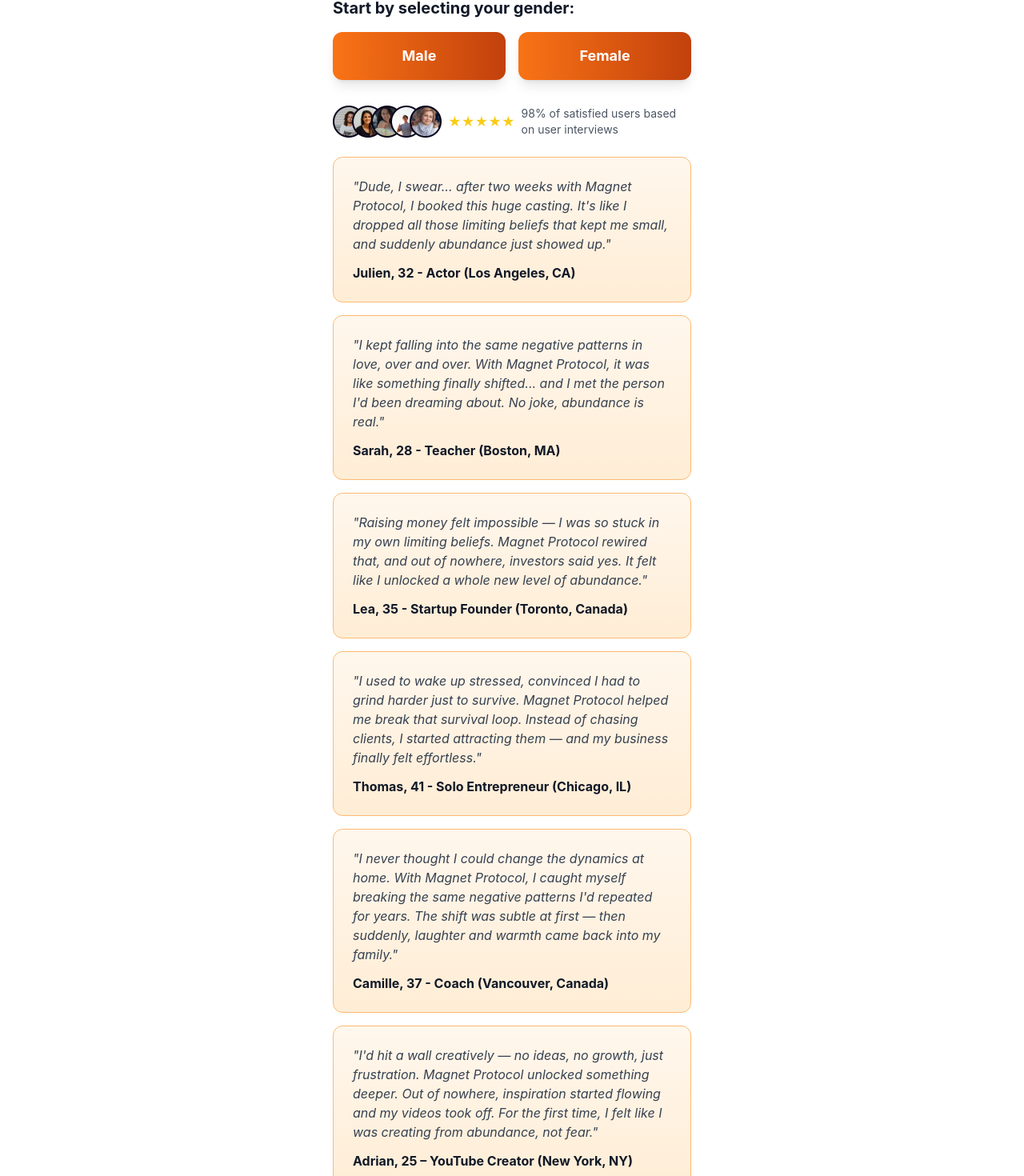
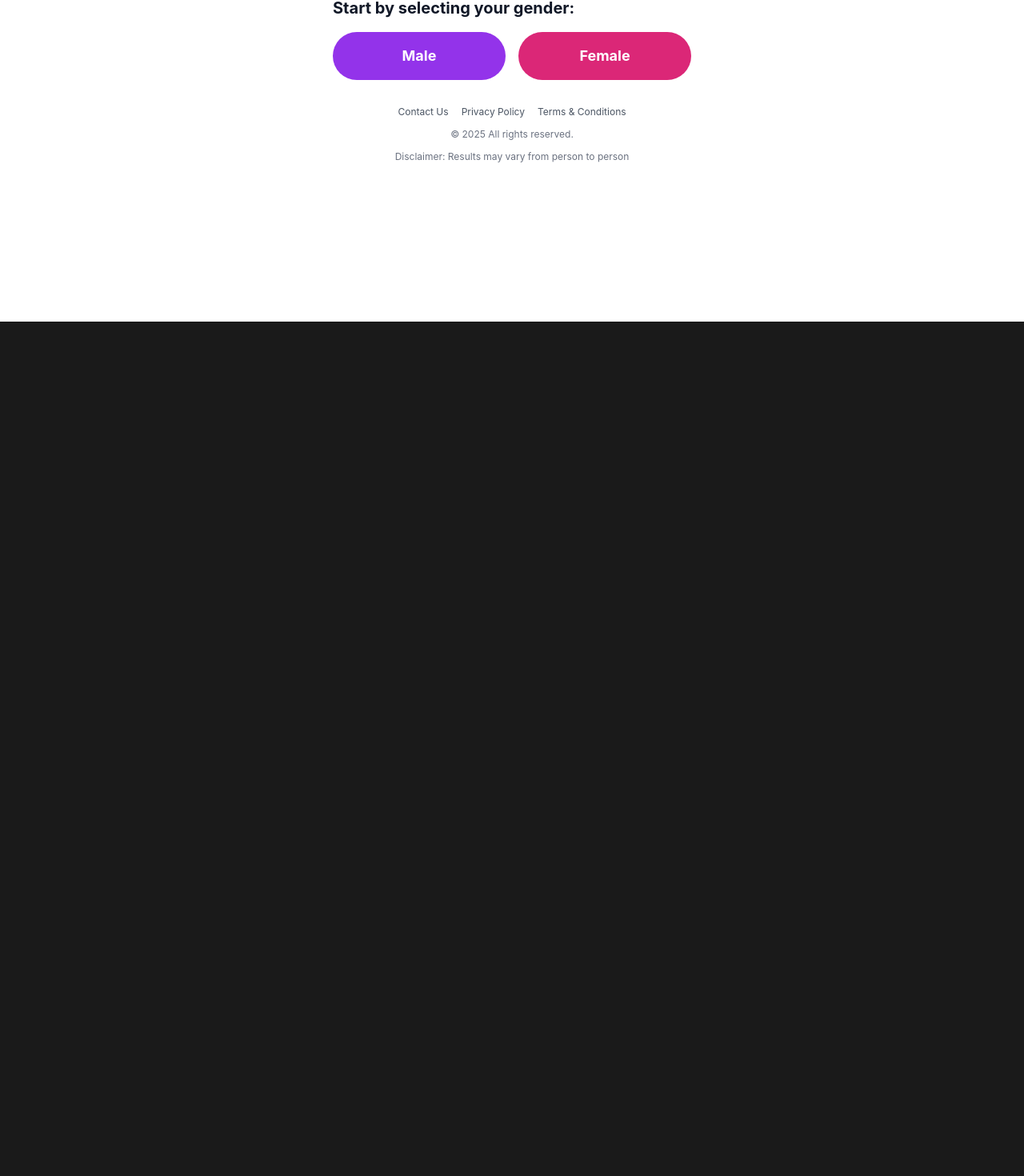
Before and after one commit to oganonymous108/mind-quiz, a Next.js app: page /dc-lp in a window 1280 px wide. Shown: the part 398-1868 px from the top of the page at 80% size. After the commit the page ends 800 px from the top, so only its background shows below. Built offline with nearby package versions, Linux system fonts and the light colour scheme; no server answers.

Commit message:
Remove testimonials and update button styles to solid purple/magenta in /dc-lp

```diff
--- a/app/dc-lp/page.tsx
+++ b/app/dc-lp/page.tsx
@@ -75,84 +75,16 @@
           <div className="flex gap-4">
             <button
               onClick={() => handleGenderSelect('male')}
-              className="flex-1 py-4 px-8 rounded-xl font-bold text-lg bg-gradient-to-r from-orange-500 to-orange-700 text-white shadow-lg hover:scale-105 transition-all"
+              className="flex-1 py-4 px-8 rounded-full font-bold text-lg bg-purple-600 text-white hover:scale-105 transition-all"
             >
               Male
             </button>
             <button
               onClick={() => handleGenderSelect('female')}
-              className="flex-1 py-4 px-8 rounded-xl font-bold text-lg bg-gradient-to-r from-orange-500 to-orange-700 text-white shadow-lg hover:scale-105 transition-all"
+              className="flex-1 py-4 px-8 rounded-full font-bold text-lg bg-pink-600 text-white hover:scale-105 transition-all"
             >
               Female
             </button>
-          </div>
-        </div>
-
-        {/* Social Proof */}
-        <div className="px-4 mb-8">
-          <div className="flex items-center justify-center gap-2 mb-6">
-            <Image
-              src="/members.png"
-              alt="Members"
-              width={200}
-              height={40}
-              className="h-10 w-auto"
-            />
-            <div className="flex items-center gap-2">
-              <div className="flex text-yellow-400">
-                {'★★★★★'.split('').map((star, i) => (
-                  <span key={i}>{star}</span>
-                ))}
-              </div>
-              <span className="text-sm text-gray-600">
-                98% of satisfied users based on user interviews
-              </span>
-            </div>
-          </div>
-
-          {/* Testimonials */}
-          <div className="space-y-4">
-            <div className="bg-gradient-to-b from-orange-50 to-orange-100 border border-orange-300 rounded-xl p-6">
-              <p className="text-gray-700 italic mb-3">
-                &quot;Dude, I swear... after two weeks with Magnet Protocol, I booked this huge casting. It&apos;s like I dropped all those limiting beliefs that kept me small, and suddenly abundance just showed up.&quot;
-              </p>
-              <p className="text-gray-900 font-bold">Julien, 32 - Actor (Los Angeles, CA)</p>
-            </div>
-
-            <div className="bg-gradient-to-b from-orange-50 to-orange-100 border border-orange-300 rounded-xl p-6">
-              <p className="text-gray-700 italic mb-3">
-                &quot;I kept falling into the same negative patterns in love, over and over. With Magnet Protocol, it was like something finally shifted... and I met the person I&apos;d been dreaming about. No joke, abundance is real.&quot;
-              </p>
-              <p className="text-gray-900 font-bold">Sarah, 28 - Teacher (Boston, MA)</p>
-            </div>
-
-            <div className="bg-gradient-to-b from-orange-50 to-orange-100 border border-orange-300 rounded-xl p-6">
-              <p className="text-gray-700 italic mb-3">
-                &quot;Raising money felt impossible — I was so stuck in my own limiting beliefs. Magnet Protocol rewired that, and out of nowhere, investors said yes. It felt like I unlocked a whole new level of abundance.&quot;
-              </p>
-              <p className="text-gray-900 font-bold">Lea, 35 - Startup Founder (Toronto, Canada)</p>
-            </div>
-
-            <div className="bg-gradient-to-b from-orange-50 to-orange-100 border border-orange-300 rounded-xl p-6">
-              <p className="text-gray-700 italic mb-3">
-                &quot;I used to wake up stressed, convinced I had to grind harder just to survive. Magnet Protocol helped me break that survival loop. Instead of chasing clients, I started attracting them — and my business finally felt effortless.&quot;
-              </p>
-              <p className="text-gray-900 font-bold">Thomas, 41 - Solo Entrepreneur (Chicago, IL)</p>
-            </div>
-
-            <div className="bg-gradient-to-b from-orange-50 to-orange-100 border border-orange-300 rounded-xl p-6">
-              <p className="text-gray-700 italic mb-3">
-                &quot;I never thought I could change the dynamics at home. With Magnet Protocol, I caught myself breaking the same negative patterns I&apos;d repeated for years. The shift was subtle at first — then suddenly, laughter and warmth came back into my family.&quot;
-              </p>
-              <p className="text-gray-900 font-bold">Camille, 37 - Coach (Vancouver, Canada)</p>
-            </div>
-
-            <div className="bg-gradient-to-b from-orange-50 to-orange-100 border border-orange-300 rounded-xl p-6">
-              <p className="text-gray-700 italic mb-3">
-                &quot;I&apos;d hit a wall creatively — no ideas, no growth, just frustration. Magnet Protocol unlocked something deeper. Out of nowhere, inspiration started flowing and my videos took off. For the first time, I felt like I was creating from abundance, not fear.&quot;
-              </p>
-              <p className="text-gray-900 font-bold">Adrian, 25 – YouTube Creator (New York, NY)</p>
-            </div>
           </div>
         </div>
 
```
